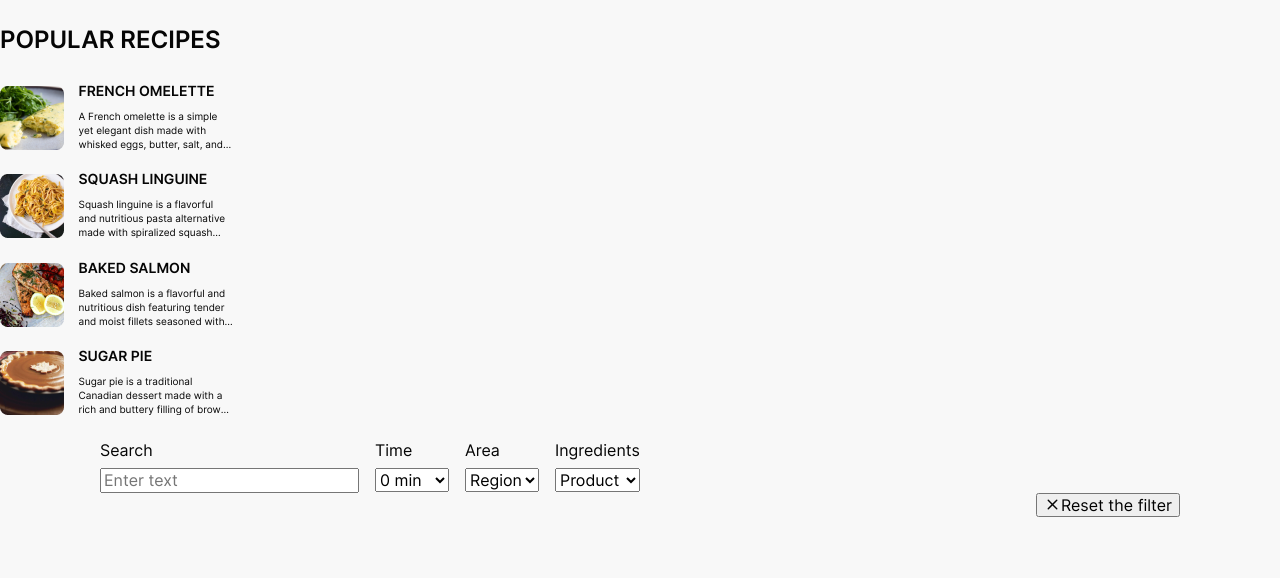
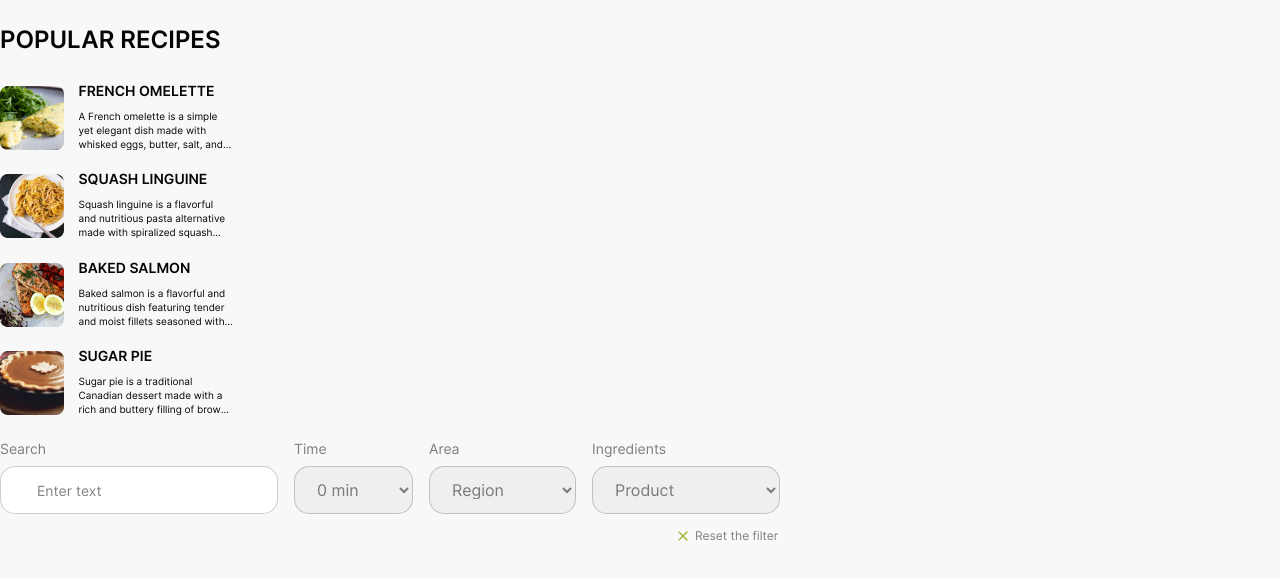
Before and after one commit to PavelNedoshyvko/goit-js-team-project-1, a website built with Vite: page src/index.html in a window 1280 px wide. Shown: the part 234-812 px from the top of the page. Built offline with nearby package versions, Linux system fonts and the light colour scheme; no server answers; a web font is replaced by a local one.

Commit message:
filter css styles 1

```diff
--- a/src/css/filter.css
+++ b/src/css/filter.css
@@ -1,11 +1,142 @@
 /*  */
 
-.search-form-reset-icon {
-  stroke: var(--black);
-  display: flex;
-  justify-content: center;
-  align-items: center;
+.main-products-container {
+  width: 335px;
 }
+@media only screen and (min-width: 768px) {
+  .main-products-container {
+    width: 496px;
+  }
+}
+@media only screen and (min-width: 1280px) {
+  .main-products-container {
+    width: 782px;
+  }
+}
+
+.filter-form-item {
+}
+
+.filter-label {
+  color: var(--gray-title-w);
+  font-size: 12px;
+  line-height: 1.16;
+}
+
+@media only screen and (min-width: 768px) {
+  .filter-label {
+    font-size: 14px;
+    line-height: 1.28;
+  }
+}
+
+.search-select {
+  color: var(--gray-title-w);
+  font-size: 14px;
+  line-height: 1.28;
+  padding: 14px 18px;
+
+  width: 335px;
+  height: 46px;
+
+  border-radius: 15px;
+  border: 1px solid var(--gray-border-w);
+}
+
+.search-select:active {
+  color: black;
+}
+
+.search-select::placeholder {
+  color: var(--gray-title-w);
+  font-size: 14px;
+  line-height: 1.28;
+  padding: 14px 18px;
+}
+
+@media only screen and (min-width: 768px) {
+  .search-select {
+    font-size: 16px;
+    line-height: 1.25;
+
+    width: 278px;
+    height: 48px;
+  }
+}
+
+.time-select {
+  color: var(--gray-title-w);
+  font-size: 14px;
+  line-height: 1.28;
+  padding: 14px 18px;
+
+  width: 158px;
+  height: 46px;
+
+  border-radius: 15px;
+  border: 1px solid var(--gray-border-w);
+}
+
+@media only screen and (min-width: 768px) {
+  .time-select {
+    font-size: 16px;
+    line-height: 1.25;
+
+    width: 115px;
+    height: 48px;
+  }
+}
+
+@media only screen and (min-width: 768px) {
+  .time-select {
+    width: 119px;
+  }
+}
+
+.area-select {
+  color: var(--gray-title-w);
+  font-size: 14px;
+  line-height: 1.28;
+  padding: 14px 18px;
+
+  width: 161px;
+  height: 46px;
+
+  border-radius: 15px;
+  border: 1px solid var(--gray-border-w);
+}
+
+@media only screen and (min-width: 768px) {
+  .area-select {
+    font-size: 16px;
+    line-height: 1.25;
+
+    width: 147px;
+    height: 48px;
+  }
+}
+
+.ingredients-select {
+  color: var(--gray-title-w);
+  font-size: 14px;
+  line-height: 1.28;
+  padding: 14px 18px;
+
+  width: 188px;
+  height: 46px;
+
+  border-radius: 15px;
+  border: 1px solid var(--gray-border-w);
+}
+
+@media only screen and (min-width: 768px) {
+  .ingredients-select {
+    font-size: 16px;
+    line-height: 1.25;
+    height: 48px;
+  }
+}
+
 /*  */
 .filter-form {
   max-width: 782px;
@@ -16,8 +147,14 @@
   display: flex;
   flex-direction: row;
   flex-wrap: wrap;
-  gap: 16px;
+  gap: 14px;
 }
+@media only screen and (min-width: 768px) {
+  .filter-form-list {
+    gap: 16px;
+  }
+}
+
 .filter-form-item {
   display: flex;
   flex-direction: column;
@@ -27,4 +164,25 @@
   display: flex;
   flex-direction: row;
   margin-left: auto;
+  gap: 4px;
+  padding: 0;
+  background-color: var(--gray-star-w);
+  border: none;
+  margin-top: 14px;
+  margin-bottom: 14px;
+
+  color: var(--gray-title-w);
+
+  font-size: 12px;
+  line-height: 1.33;
+
+  width: 107px;
+  height: 16px;
+  outline: none;
 }
+.search-form-reset-icon {
+  stroke: var(--green);
+  display: flex;
+  justify-content: center;
+  align-items: center;
+}
--- a/src/partials/filter.html
+++ b/src/partials/filter.html
@@ -1,14 +1,13 @@
-<div class="main-products container">
+<div class="main-products-container">
     <div class="filter-form" id="filter-form">
         <ul class="filter-form-list">
             <li class="filter-form-item">
-                <label for="search-input">
-
-                    Search</label>
-                <input type="text" name="search-input" autocomplete="off" placeholder="Enter text" />
+                <label class="filter-label" for="search-input">Search</label>
+                <input class="search-select" type="text" name="search-input" autocomplete="off"
+                    placeholder="Enter text" />
             </li>
             <li class="filter-form-item">
-                <label for="time-input">Time</label>
+                <label class="filter-label" for="time-input">Time</label>
                 <select class="time-select" name="time-input">
                     <option value="">0 min</option>
                     <option value="10">10 min</option>
@@ -19,13 +18,13 @@
                 </select>
             </li>
             <li class="filter-form-item">
-                <label for="area-input">Area</label>
+                <label class="filter-label" for="area-input">Area</label>
                 <select class="area-select" name="area-input">
                     <option value="">Region</option>
                 </select>
             </li>
             <li class="filter-form-item">
-                <label for="ingredients-input">Ingredients</label>
+                <label class="filter-label" for="ingredients-input">Ingredients</label>
                 <select class="ingredients-select" name="ingredients-input">
                     <option value="">Product</option>
                 </select>
@@ -34,7 +33,7 @@
         </ul>
     </div>
     <button class="filter-form-btn" type="button">
-        <svg class="search-form-reset-icon" width="17" height="17">
+        <svg class="search-form-reset-icon" width="16" height="16">
             <use href="./img/icons.svg#close"></use>
         </svg>
         Reset the filter
```
